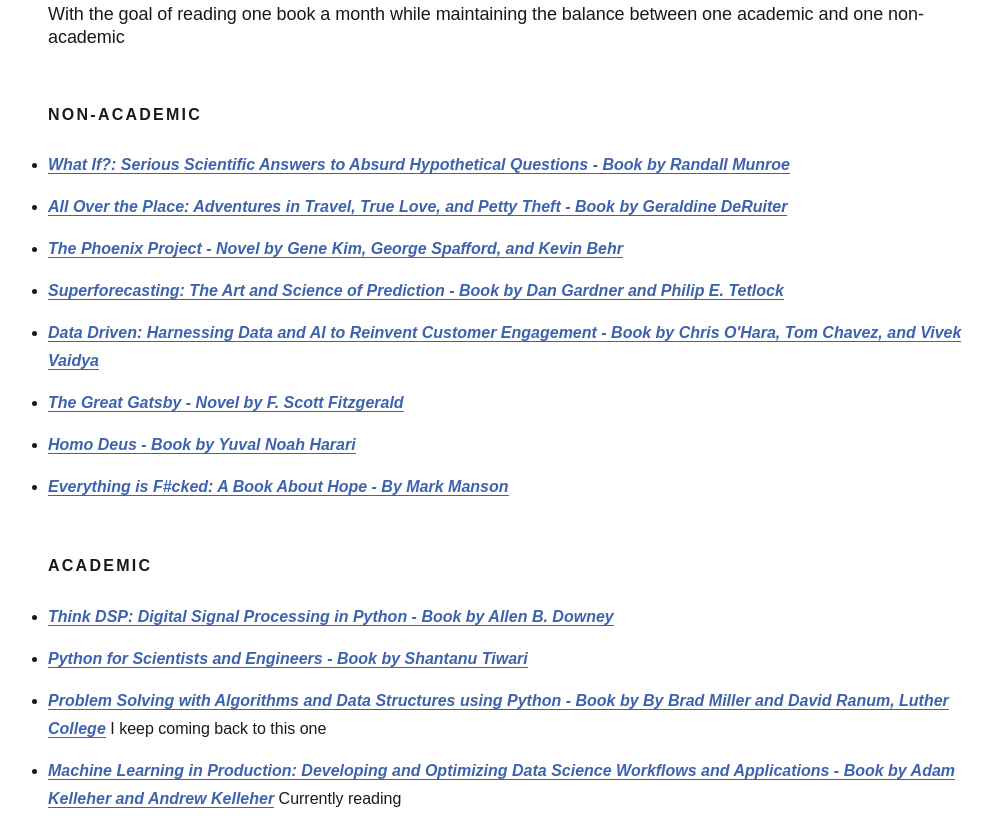
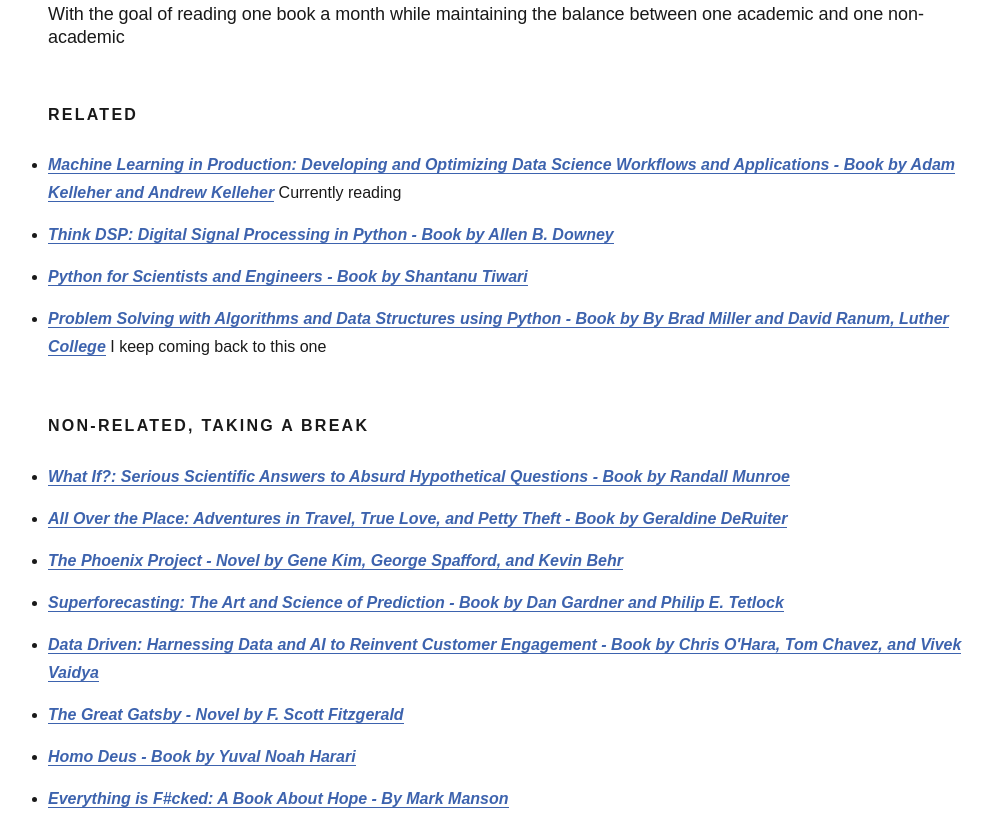
Before and after one commit to niphadkarneha/gatsby-blog-neha, a Gatsby site: page /GrowEveryday/grow/ in a window 1280 px wide. Shown: the part 479-1300 px from the top of the page, without its empty margins (124-1117 px from the left). Built offline with nearby package versions, Linux system fonts and the light colour scheme; Gatsby itself is replaced by a stand-in of ours; some packages are replaced by stand-ins of ours.

Commit message:
rearrange

```diff
--- a/content/blog/GrowEveryday/grow.md
+++ b/content/blog/GrowEveryday/grow.md
@@ -11,7 +11,14 @@
 
 With the goal of reading one book a month while maintaining the balance between one academic and one non-academic
 
-#### Non-Academic
+#### Related
+
+- [Machine Learning in Production: Developing and Optimizing Data Science Workflows and Applications - Book by Adam Kelleher and Andrew Kelleher](https://play.google.com/store/books/details?pcampaignid=books_read_action&id=7zuIDwAAQBAJ) Currently reading
+- [Think DSP: Digital Signal Processing in Python - Book by Allen B. Downey](http://greenteapress.com/thinkdsp/thinkdsp.pdf)
+- [Python for Scientists and Engineers - Book by Shantanu Tiwari](https://www.pythonforengineers.com/python-for-scientists-and-engineers/)
+- [Problem Solving with Algorithms and Data Structures using Python - Book by By Brad Miller and David Ranum, Luther College](https://runestone.academy/runestone/static/pythonds/index.html) I keep coming back to this one
+
+#### Non-Related, Taking a break
 
 - [What If?: Serious Scientific Answers to Absurd Hypothetical Questions - Book by Randall Munroe](https://www.goodreads.com/book/show/21413662-what-if)
 - [All Over the Place: Adventures in Travel, True Love, and Petty Theft  - Book by Geraldine DeRuiter](https://www.goodreads.com/book/show/31934609-all-over-the-place)
@@ -22,29 +29,22 @@
 - [Homo Deus - Book by Yuval Noah Harari](https://www.ynharari.com/book/homo-deus/)
 - [Everything is F#cked: A Book About Hope - By Mark Manson](https://markmanson.net/books/everything-is-fucked)
 
-#### Academic
-
-- [Think DSP: Digital Signal Processing in Python - Book by Allen B. Downey](http://greenteapress.com/thinkdsp/thinkdsp.pdf)
-- [Python for Scientists and Engineers - Book by Shantanu Tiwari](https://www.pythonforengineers.com/python-for-scientists-and-engineers/)
-- [Problem Solving with Algorithms and Data Structures using Python - Book by By Brad Miller and David Ranum, Luther College](https://runestone.academy/runestone/static/pythonds/index.html) I keep coming back to this one
-- [Machine Learning in Production: Developing and Optimizing Data Science Workflows and Applications - Book by Adam Kelleher and Andrew Kelleher](https://play.google.com/store/books/details?pcampaignid=books_read_action&id=7zuIDwAAQBAJ) Currently reading
-
 
 # Podcast
 
 - [Python Bytes - Michael Kennedy and Brian Okken](https://pythonbytes.fm/)
-- [baseCS - Vaidehi Joshi](https://www.codenewbie.org/basecs)💙
+- [baseCS - Vaidehi Joshi](https://www.codenewbie.org/basecs) 💙
 
 # Shows
 
-- [Game of Thrones](https://www.hbo.com/game-of-thrones)💙
+- [Game of Thrones](https://www.hbo.com/game-of-thrones) 💙
 - [Chernobyl](https://www.hbo.com/chernobyl)
 - [Narcos](https://www.netflix.com/title/80025172)
-- [Sense8](https://www.netflix.com/title/80025744)💙
-- [The Crown](https://www.netflix.com/title/80025678)💙
+- [Sense8](https://www.netflix.com/title/80025744) 💙
+- [The Crown](https://www.netflix.com/title/80025678) 💙
 - [Big Little Lies](https://www.hbo.com/big-little-lies)
 - [Black Mirror](https://www.netflix.com/title/70264888)
-- [Sherlock](https://www.netflix.com/title/70202589)💙
+- [Sherlock](https://www.netflix.com/title/70202589) 💙
 - [House of Cards](https://www.netflix.com/title/70178217)
 
 # News, Magazines, Blog, Sites
```
